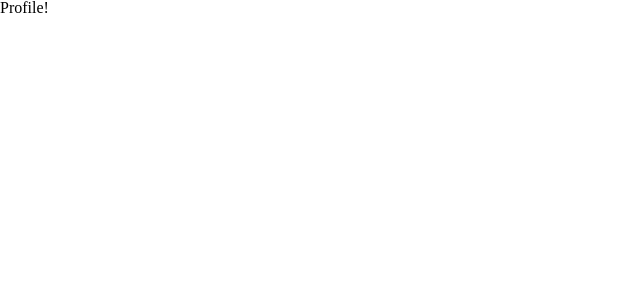
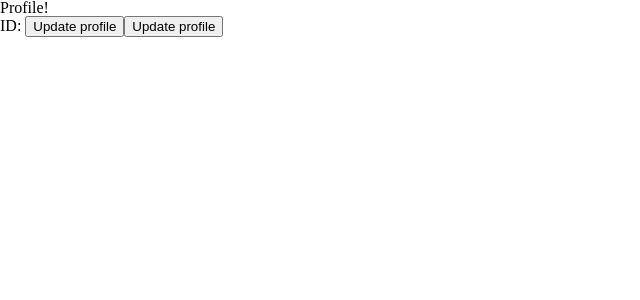
Before and after one commit to trustyoo86/react-typescript-webpack4, a React app: page /about in a window 1280 px wide. Shown: the top 300 px of the page, without its empty margins (0-640 px from the left). Built offline with nearby package versions, Linux system fonts and the light colour scheme.

Commit message:
feat(UI-4): Add redux thunk plugin
1. Add redux thunk plugin

```diff
--- a/package.json
+++ b/package.json
@@ -26,6 +26,7 @@
     "redux": "^4.0.4",
     "redux-actions": "^2.6.5",
     "redux-devtools-extension": "^2.13.8",
+    "redux-thunk": "^2.3.0",
     "styled-components": "^4.0.2",
     "typescript": "^3.6.2",
     "webpack": "^4.39.3"
--- a/src/App.tsx
+++ b/src/App.tsx
@@ -1,29 +1,26 @@
-'use strict'
-
-require('assets/styles/main.scss')
-import * as React from 'react'
-import * as ReactDOM from 'react-dom'
-import { BrowserRouter as Router, Route, Switch } from 'react-router-dom'
-import { Provider } from 'react-redux'
-import configureStore from './store'
-import { ThemeProvider } from 'styled-components'
+require('assets/styles/main.scss');
+import * as React from 'react';
+import * as ReactDOM from 'react-dom';
+import { BrowserRouter as Router, Route, Switch } from 'react-router-dom';
+import { Provider } from 'react-redux';
+import configureStore from './store';
+import { ThemeProvider } from 'styled-components';
 
 // components
-import Layout from 'components/common/Layout'
-
-import Profile from 'containers/Profile'
+import Layout from 'components/common/Layout';
+import Profile from 'containers/Profile';
 
 // router
-import { Home, About } from './Routes'
+import { Home, About } from './Routes';
 
-const store = configureStore()
+const store = configureStore();
 
 const Root = () => {
   return (
     <Provider store={store}>
       <Profile />
     </Provider>
-  )
-}
+  );
+};
 
-ReactDOM.render(<Root />, document.getElementById('root'))
+ReactDOM.render(<Root />, document.getElementById('root'));
--- a/src/containers/Profile.tsx
+++ b/src/containers/Profile.tsx
@@ -1,22 +1,39 @@
-import * as React from 'react'
-import { AppState } from '../store'
-import { connect } from 'react-redux'
+import * as React from 'react';
+import { AppState } from '../store';
+import { connect } from 'react-redux';
 
-import { getProfile } from '../store/github/actions'
+import { getProfile, updateProfile } from '../store/github/actions';
 
-const Profile = () => {
+const Profile = (props) => {
+  const { profile, updateProfile } = props;
+
+  const updateId = () => {
+    updateProfile({
+      id: 'test',
+    });
+  };
+
+  const updateId2 = () => {
+    updateProfile({
+      id: 'test2',
+    });
+  };
+
   return (
     <div>
-      Profile!
+      Profile! <br />
+      ID: {profile.id}
+      <button onClick={updateId}>Update profile</button>
+      <button onClick={updateId2}>Update profile</button>
     </div>
-  )
+  );
 }
 
 const mapStateToProps = (state: AppState) => ({
   profile: state.profile,
-})
+});
 
 export default connect(
   mapStateToProps,
-  { getProfile }
-)(Profile)
+  { getProfile, updateProfile }
+)(Profile);
--- a/src/store/github/actions.ts
+++ b/src/store/github/actions.ts
@@ -1,8 +1,17 @@
-import { Profile, GET_PROFILE } from './types'
+import { Profile, GET_PROFILE, UPDATE_PROFILE } from './types';
 
+// profile 조회
 export function getProfile(profile: Profile) {
   return {
     type: GET_PROFILE,
     payload: profile,
-  }
+  };
 }
+
+// profile update
+export function updateProfile(profile: Profile) {
+  return {
+    type: UPDATE_PROFILE,
+    payload: profile,
+  };
+}
--- a/src/store/github/reducers.ts
+++ b/src/store/github/reducers.ts
@@ -1,12 +1,13 @@
 import {
   ProfileState,
   GET_PROFILE,
+  UPDATE_PROFILE,
   ProfileActionTypes,
-} from './types'
+} from './types';
 
 const initialState: ProfileState = {
   profile: {},
-}
+};
 
 export function profileReducer (
   state = initialState,
@@ -16,9 +17,13 @@ export function profileReducer (
     case GET_PROFILE:
       return {
         profile: action.payload
-      }
-      break
+      };
+    case UPDATE_PROFILE:
+      return {
+        ...state,
+        ...action.payload,
+      };
     default:
-      return state
+      return state;
   }
 }
--- a/src/store/github/types.ts
+++ b/src/store/github/types.ts
@@ -1,16 +1,22 @@
 export interface Profile {
-  id?: string
+  id?: string;
 }
 
 export interface ProfileState {
-  profile: Profile
+  profile: Profile;
 }
 
-export const GET_PROFILE = 'GET_PROFILE'
+export const GET_PROFILE = 'GET_PROFILE';
+export const UPDATE_PROFILE = 'UPDATE_PROFILE';
 
 interface GetProfileAction {
-  type: typeof GET_PROFILE
-  payload: Profile
+  type: typeof GET_PROFILE;
+  payload: Profile;
 }
 
-export type ProfileActionTypes = GetProfileAction
+interface UpdateProfileAction {
+  type: typeof UPDATE_PROFILE;
+  payload: Profile;
+}
+
+export type ProfileActionTypes = GetProfileAction | UpdateProfileAction;
--- a/src/store/index.ts
+++ b/src/store/index.ts
@@ -1,21 +1,24 @@
-import { createStore, combineReducers, applyMiddleware } from 'redux'
-import { composeWithDevTools } from 'redux-devtools-extension'
-import { profileReducer } from './github/reducers'
+import { createStore, combineReducers, applyMiddleware } from 'redux';
+import { composeWithDevTools } from 'redux-devtools-extension';
+import thunkMiddleware from 'redux-thunk';
+
+// reducers
+import { profileReducer } from './github/reducers';
 
 const rootReducer = combineReducers({
   profile: profileReducer,
-})
+});
 
-export type AppState = ReturnType<typeof rootReducer>
+export type AppState = ReturnType<typeof rootReducer>;
 
 export default function configureStore() {
-  const middlewares = [];
-  const middlewareEnhancer = applyMiddleware(...middlewares)
+  const middlewares = [thunkMiddleware];
+  const middlewareEnhancer = applyMiddleware(...middlewares);
 
   const store = createStore(
     rootReducer,
     composeWithDevTools(middlewareEnhancer)
-  )
+  );
 
-  return store
+  return store;
 }
```
Also changed, not shown: 1 other file (tests, documents, lock files or other folders).
